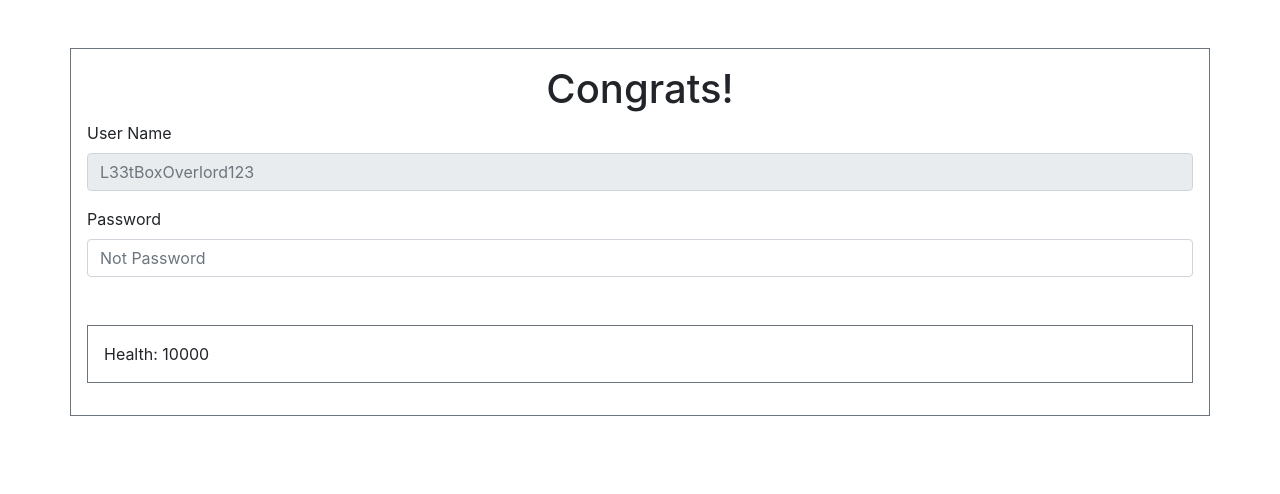
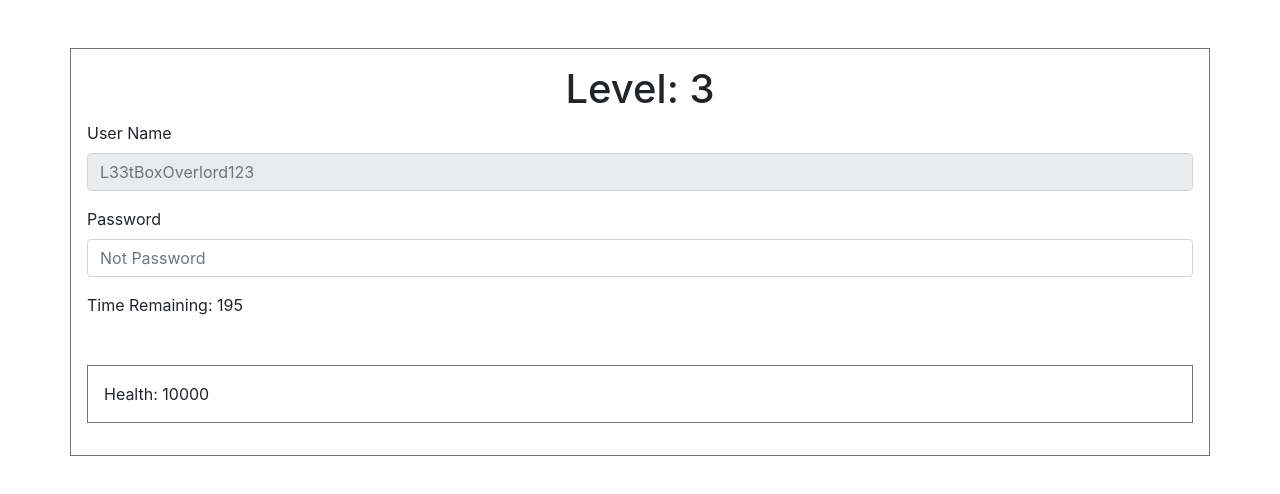
Before and after one commit to lhphancs/react_click, a React (Create React App) app: page / in a window 1280 px wide. Shown: the top 494 px of the page. Built offline with nearby package versions, Linux system fonts and the light colour scheme.

Commit message:
Setup level 3 and a simple timer, but need to connect levels to redux

```diff
--- a/src/components/GameApp.js
+++ b/src/components/GameApp.js
@@ -6,6 +6,7 @@ import PreLevel from './levels/PreLevel';
 import FirstLevel from './levels/FirstLevel';
 import SecondLevel from './levels/SecondLevel';
 import ThirdLevel from './levels/ThirdLevel';
+import Timer from './Timer';
 
 function GameApp(){
   const onLevelPassed = () => {
@@ -16,7 +17,8 @@ function GameApp(){
     "Level: 0",
     "Level: 1",
     "Level: 2",
-    "Congrats!"
+    "Level: 3",
+    "End"
   ]
 
   const dictLevel = {
@@ -34,6 +36,8 @@ function GameApp(){
         <div>
             { level < Object.keys(dictLevel).length ? dictLevel[level] : <div>You win?</div> }
         </div>
+
+        <Timer secondsLeft={200} />
         <HealthCounter />
       </div>
   );
--- /dev/null
+++ b/src/components/Timer.js
@@ -0,0 +1,23 @@
+import React, {useState, useEffect} from 'react'
+
+function Timer(props){
+    const [secondsLeft, setSecondsLeft] = useState(props.secondsLeft);
+
+    // Runs this function everytime it gets rendered
+    useEffect( () =>{
+        if(secondsLeft > 0){
+            const timerId = setTimeout( () =>{
+                setSecondsLeft(secondsLeft - 1);
+            }, 1000);
+            return () => clearTimeout(timerId);
+        }
+    })
+
+    return(
+        <div>
+            Time Remaining: {secondsLeft}
+        </div>
+    )
+}
+
+export default Timer;
--- a/src/components/levels/FirstLevel.js
+++ b/src/components/levels/FirstLevel.js
@@ -1,6 +1,5 @@
 import React, {useState} from 'react';
 import ReactTooltip from 'react-tooltip'
-import store from '../../store/store'
 
 function FirstLevel(props){
     function onBoxClick(){
@@ -17,11 +16,11 @@ function FirstLevel(props){
         props.onLevelPassed();
         return null;
     }
+
     return(
         <div>
             <button className={boxStates[clickCounter].classSet} onClick={onBoxClick}
-            data-tip={boxStates[clickCounter].msg}>
-
+                data-tip={boxStates[clickCounter].msg}>
             </button>
             <ReactTooltip />
         </div>
--- a/src/components/levels/ThirdLevel.js
+++ b/src/components/levels/ThirdLevel.js
@@ -1,5 +1,4 @@
 import React, {useState} from 'react';
-import ReactTooltip from 'react-tooltip'
 import store from '../../store/store'
 
 function ThirdLevel(props){
```
Also changed, not shown: src/components/ScreenLose.js (added, +11 -0 lines), src/components/ScreenWin.js (added, +11 -0 lines).
